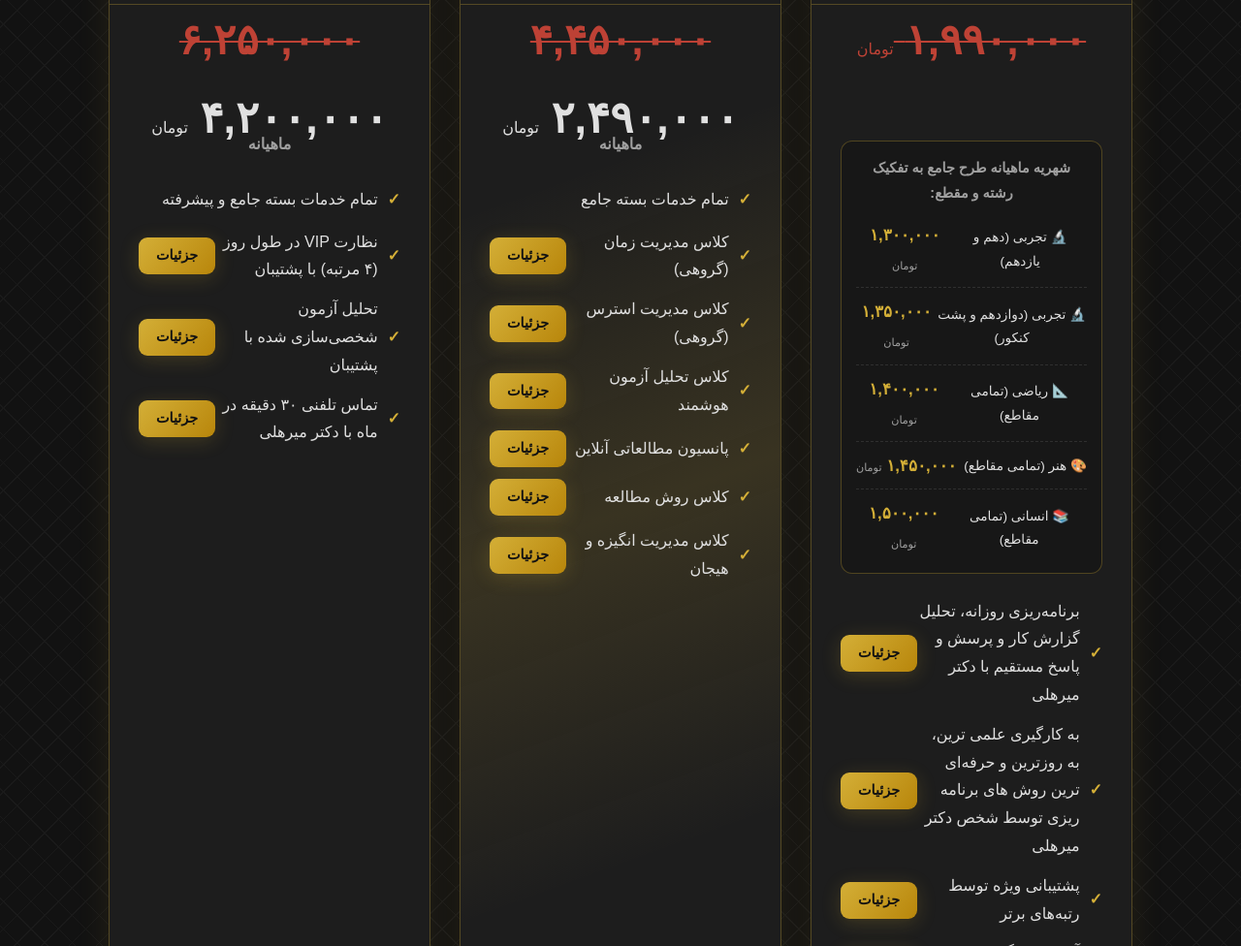
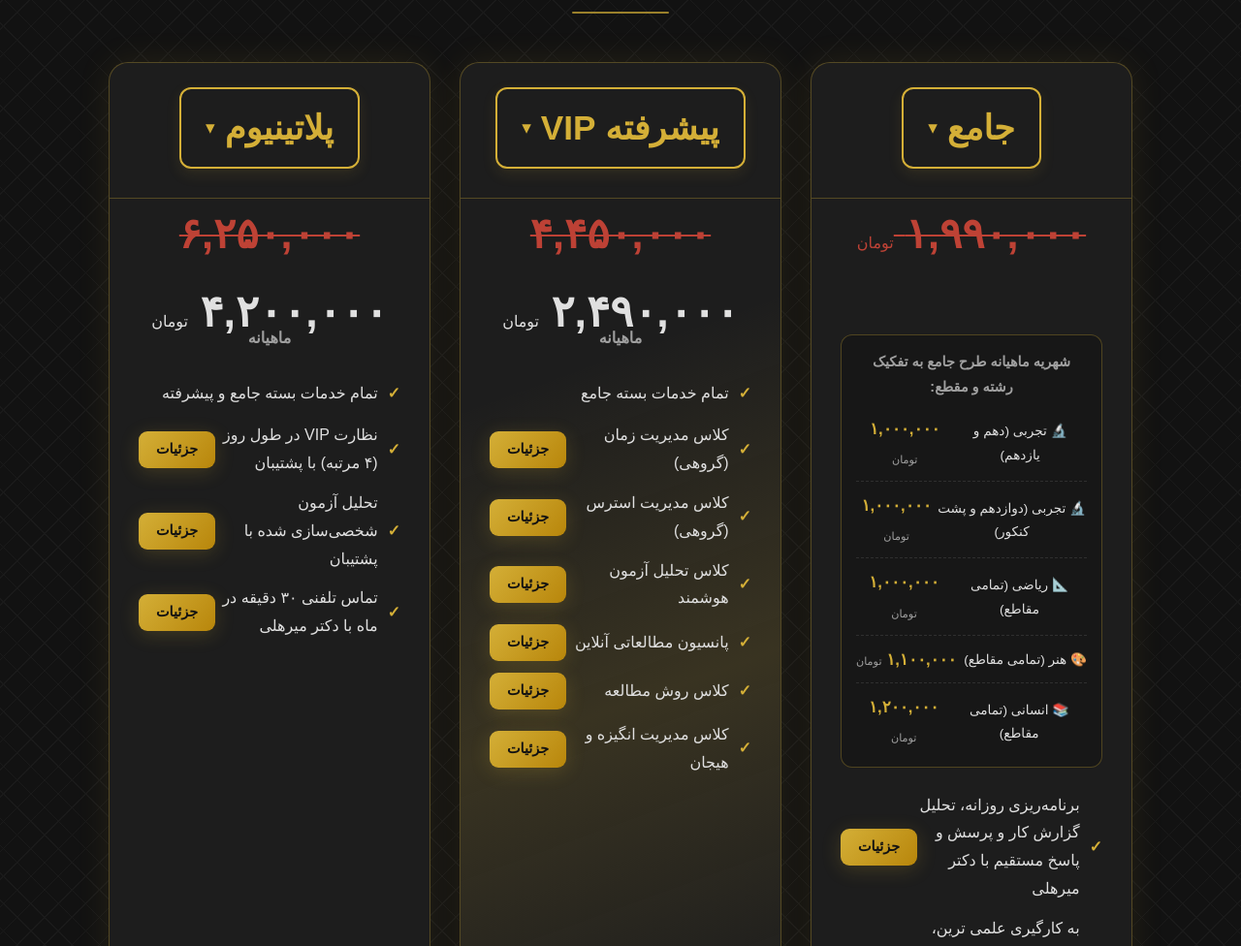
Before and after one commit to amirmirhelli/DrMirhelli-Academy-Plans, a plain HTML site: page index.html in a window 1280 px wide. Shown: the part 1024-2000 px from the top of the page at 97% size. Drawn offline with Linux system fonts and the light colour scheme.

Commit message:
Add files via upload

```diff
--- a/index.html
+++ b/index.html
@@ -398,6 +398,7 @@
 
         <div class="section-divider">
             <h2><span class="animated-emoji trophy">🏆</span>طرح‌های اصلی</h2>
+            <div class="main-plan-discount-notice" style="font-size:clamp(1.5rem, 4vw, 2.4rem); margin: 0 auto 20px; color:#fff1a0;">ثبت نام با تخفیف 51% تا ساعت 24 روز پنجشنبه 5 آذر</div>
             <p>جامع‌ترین و کامل‌ترین سطح از خدمات آکادمی برای داوطلبانی که به چیزی جز بهترین‌ها فکر نمی‌کنند.</p>
         </div>
 
@@ -423,23 +424,23 @@
                         <div class="multi-price-title">شهریه ماهیانه طرح جامع به تفکیک رشته و مقطع:</div>
                         <div class="multi-price-item">
                             <span>🔬 تجربی (دهم و یازدهم)</span>
-                            <span>۱,۳۰۰,۰۰۰ <small>تومان</small></span>
+                            <span>۱,۰۰۰,۰۰۰ <small>تومان</small></span>
                         </div>
                         <div class="multi-price-item">
                             <span>🔬 تجربی (دوازدهم و پشت کنکور)</span>
-                            <span>۱,۳۵۰,۰۰۰ <small>تومان</small></span>
+                            <span>۱,۰۰۰,۰۰۰ <small>تومان</small></span>
                         </div>
                         <div class="multi-price-item">
                             <span>📐 ریاضی (تمامی مقاطع)</span>
-                            <span>۱,۴۰۰,۰۰۰ <small>تومان</small></span>
+                            <span>۱,۰۰۰,۰۰۰ <small>تومان</small></span>
                         </div>
                         <div class="multi-price-item">
                             <span>🎨 هنر (تمامی مقاطع)</span>
-                            <span>۱,۴۵۰,۰۰۰ <small>تومان</small></span>
+                            <span>۱,۱۰۰,۰۰۰ <small>تومان</small></span>
                         </div>
                         <div class="multi-price-item">
                             <span>📚 انسانی (تمامی مقاطع)</span>
-                            <span>۱,۵۰۰,۰۰۰ <small>تومان</small></span>
+                            <span>۱,۲۰۰,۰۰۰ <small>تومان</small></span>
                         </div>
                     </div>
 
```
